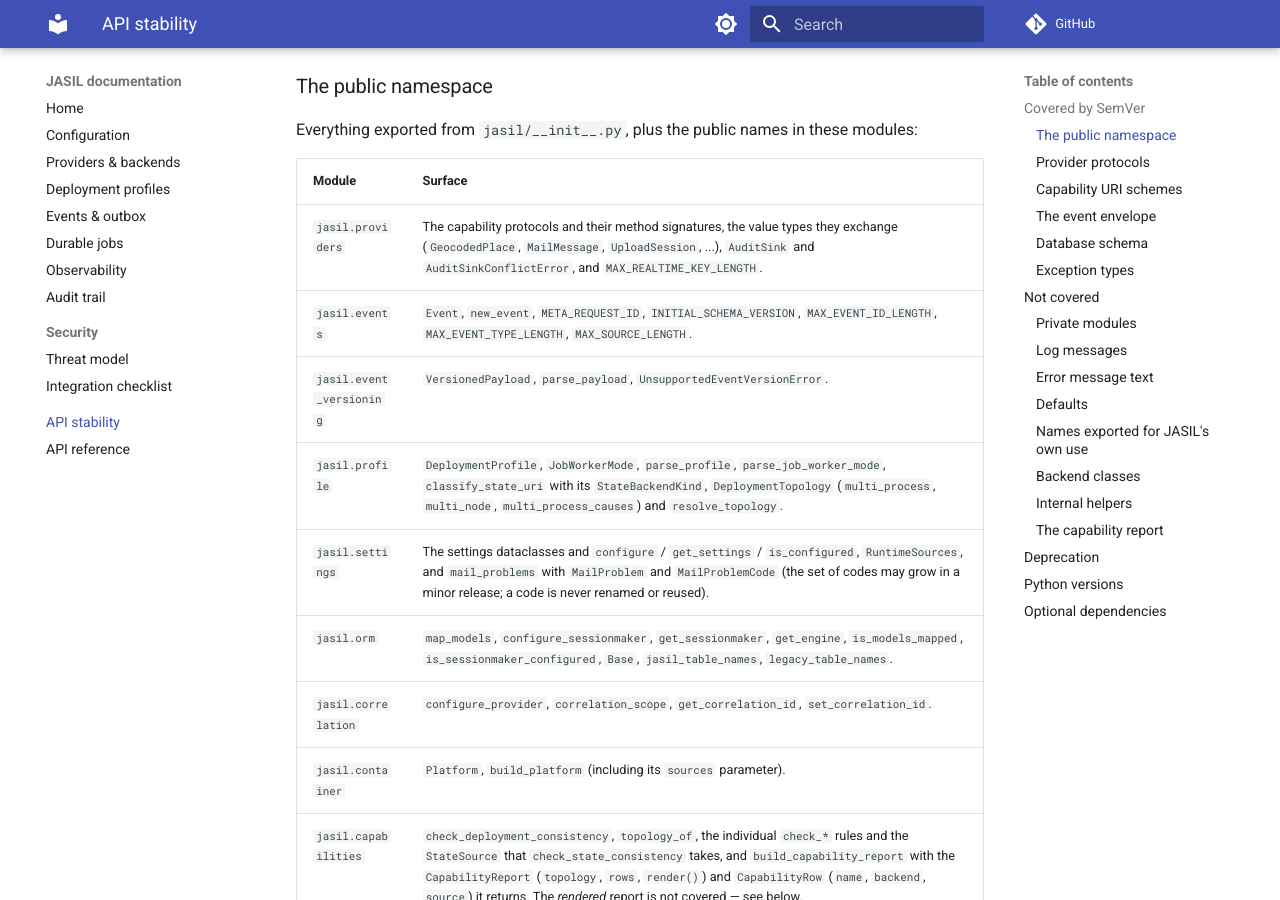
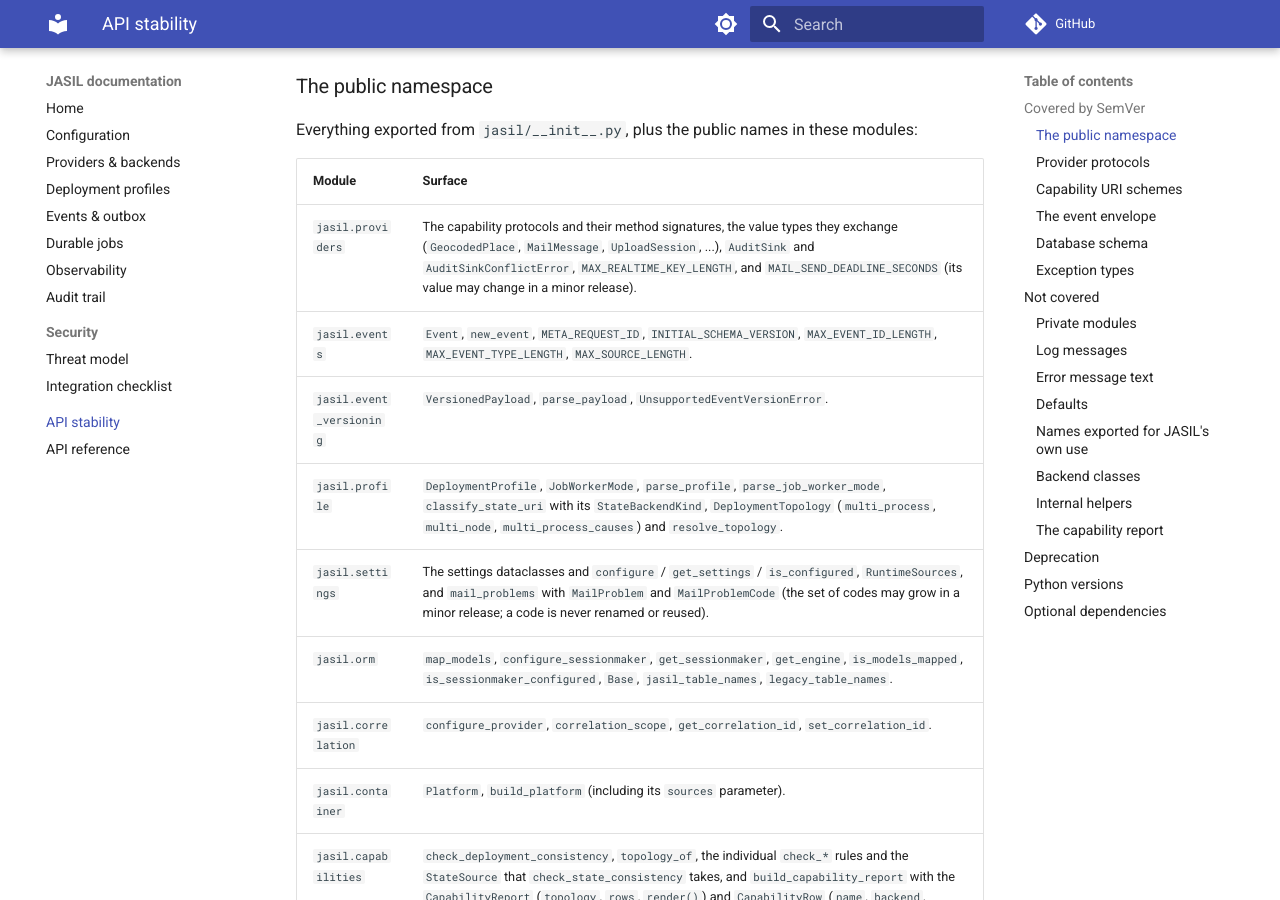
Before and after one commit to endurain-project/jasil, an MkDocs documentation site: the page built from docs/api-stability.md, in a window 1280 px wide and 900 px high, scrolled down 433 px. Built offline with MkDocs 1.6.1 and Material for MkDocs 9.7.7, drawn with Linux system fonts in a browser that asks for light colours; comment, search, counter and statistics services are not loaded; some of the changed text lies outside the part shown.

Commit message:
feat(providers): make the mail send deadline public (#58)
Hosts that size a lease or timeout around a send need the same bound
SmtpMail enforces. MAIL_SEND_DEADLINE_SECONDS now lives in
jasil.providers; the SMTP backend and the composition root's
max_runtime_seconds warning read it from there.

Closes #57

Co-authored-by: Claude Opus 5.5 <noreply@anthropic.com>

```diff
--- a/docs/api-stability.md
+++ b/docs/api-stability.md
@@ -19,7 +19,7 @@ modules:
 
 | Module | Surface |
 |---|---|
-| `jasil.providers` | The capability protocols and their method signatures, the value types they exchange (`GeocodedPlace`, `MailMessage`, `UploadSession`, ...), `AuditSink` and `AuditSinkConflictError`, and `MAX_REALTIME_KEY_LENGTH`. |
+| `jasil.providers` | The capability protocols and their method signatures, the value types they exchange (`GeocodedPlace`, `MailMessage`, `UploadSession`, ...), `AuditSink` and `AuditSinkConflictError`, `MAX_REALTIME_KEY_LENGTH`, and `MAIL_SEND_DEADLINE_SECONDS` (its value may change in a minor release). |
 | `jasil.events` | `Event`, `new_event`, `META_REQUEST_ID`, `INITIAL_SCHEMA_VERSION`, `MAX_EVENT_ID_LENGTH`, `MAX_EVENT_TYPE_LENGTH`, `MAX_SOURCE_LENGTH`. |
 | `jasil.event_versioning` | `VersionedPayload`, `parse_payload`, `UnsupportedEventVersionError`. |
 | `jasil.profile` | `DeploymentProfile`, `JobWorkerMode`, `parse_profile`, `parse_job_worker_mode`, `classify_state_uri` with its `StateBackendKind`, `DeploymentTopology` (`multi_process`, `multi_node`, `multi_process_causes`) and `resolve_topology`. |
--- a/docs/durable-jobs.md
+++ b/docs/durable-jobs.md
@@ -561,8 +561,8 @@ failure.
 - **Delivery is at-least-once.** A retry after a lost acknowledgement sends the
   message twice.
 - **Size `jobs.max_runtime_seconds` for the whole handler, not one send.** One
-  SMTP send can take up to 90 seconds, and the DNS lookups before it are not
-  counted against that deadline. A handler that sends N messages can take N times
+  SMTP send can take up to `jasil.providers.MAIL_SEND_DEADLINE_SECONDS` (90
+  seconds), and the DNS lookups before it are not counted against that deadline. A handler that sends N messages can take N times
   that. The worker's heartbeat keeps the job's lease alive while it runs, so the
   lease itself no longer needs to be that long; the cap is
   `max_runtime_seconds` (default 30 minutes). Past it the job is abandoned and a
```
Also changed, not shown: other parts of docs/api-stability.md (+2 -2 lines), CHANGELOG.md (+4 -0 lines), docs/providers-and-backends.md (+4 -0 lines), 5 other files.
